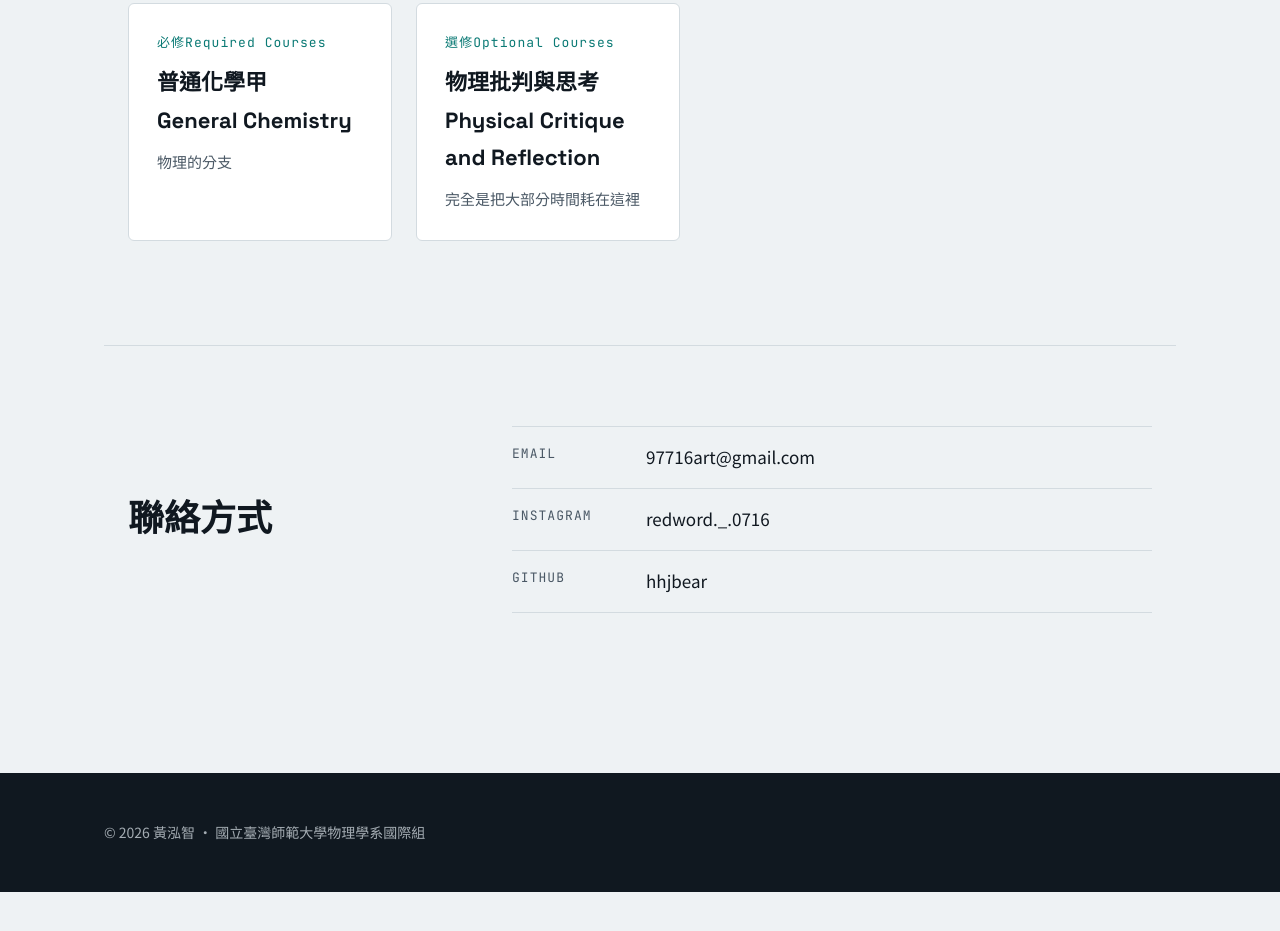
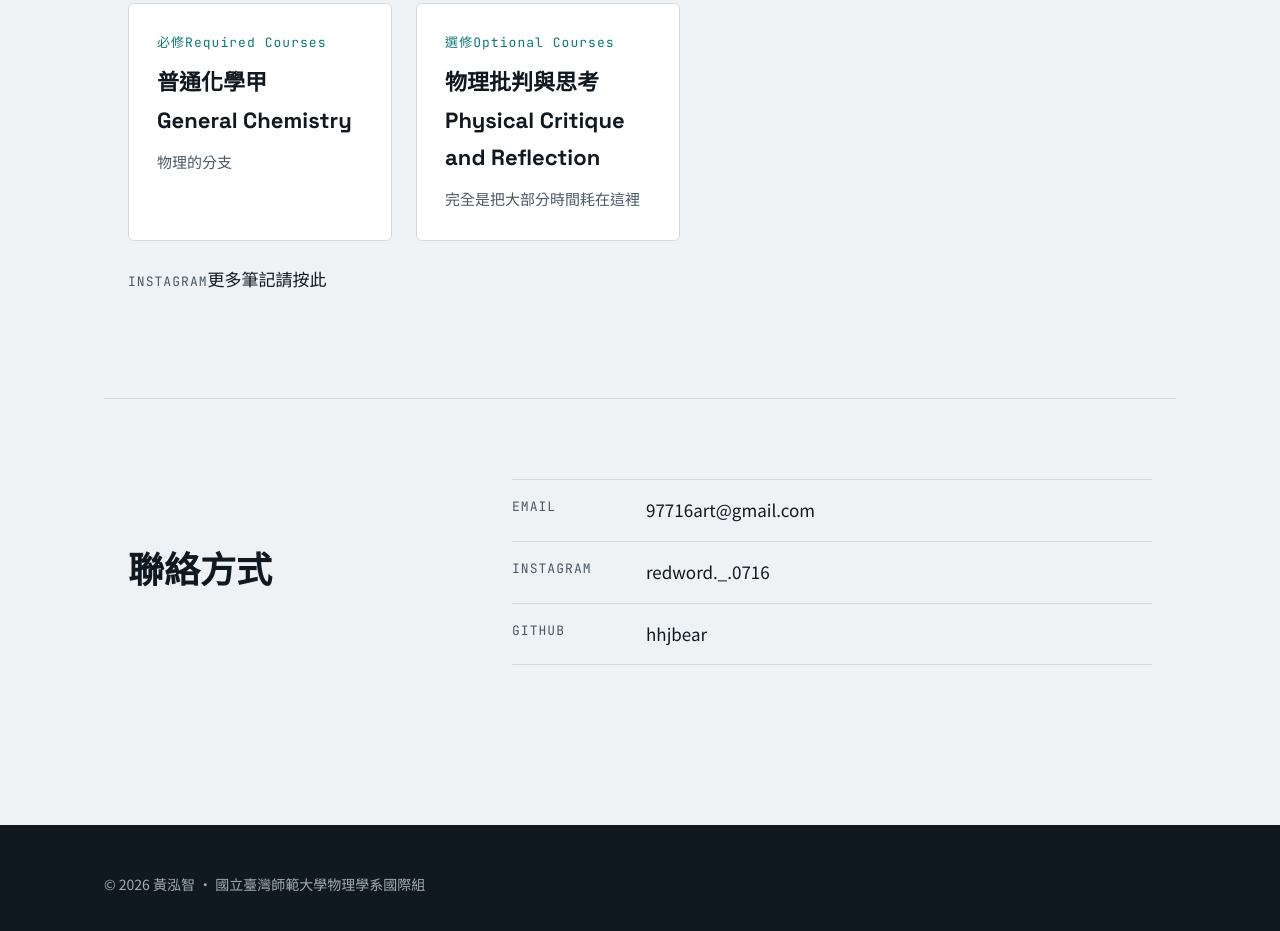
Before and after one commit to hhjbear/Arthur-Huang-, a plain HTML site: page index.html in a window 1280 px wide. Shown: the part 2366-3297 px from the top of the page. Before the commit the page ends 3258 px from the top, so only its background shows below. Drawn offline with Linux system fonts and the light colour scheme.

Commit message:
Update index.html

```diff
--- a/index.html
+++ b/index.html
@@ -114,6 +114,7 @@ html{scroll-behavior:smooth}
 <div class="card"><div class="mono" style="color:var(--accent)">必修Required Courses</div><h3>普通物理甲General Physcis</h3><p>是最簡單也是最難的</p></div>
 <div class="card"><div class="mono" style="color:var(--accent)">必修Required Courses</div><h3>普通化學甲General Chemistry</h3><p>物理的分支</p></div>
 <div class="card"><div class="mono" style="color:var(--accent)">選修Optional Courses</div><h3>物理批判與思考Physical Critique and Reflection</h3><p>完全是把大部分時間耗在這裡</p></div>
+<div><span class="mono">INSTAGRAM</span><span><a href="https://www.instagram.com/breeze_dog_study/" target="_blank" rel="noopener">更多筆記請按此</a></span></div>
 </div>
 </div></section>
 <section id="contact"><div class="wrap cols">
```
